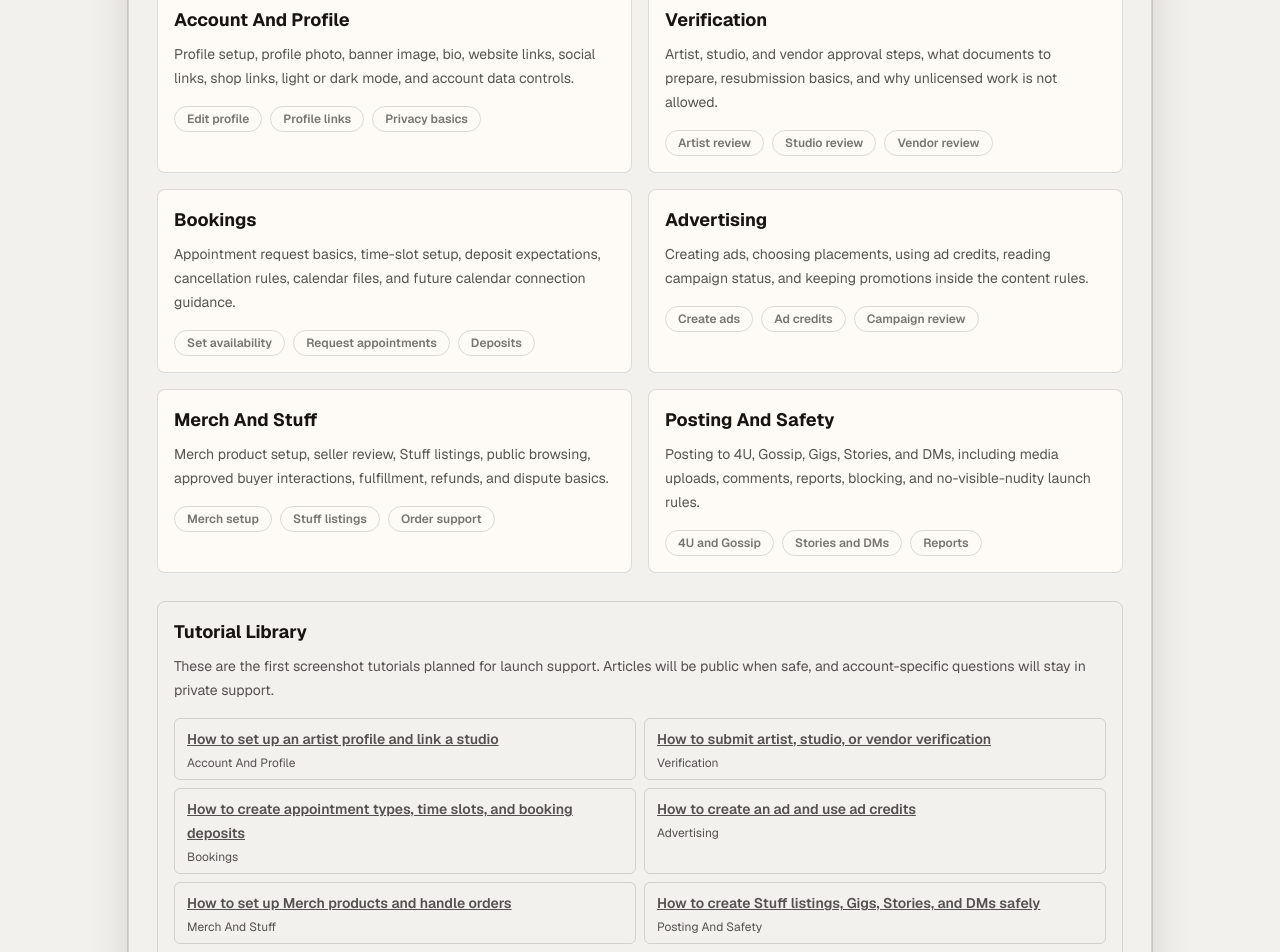
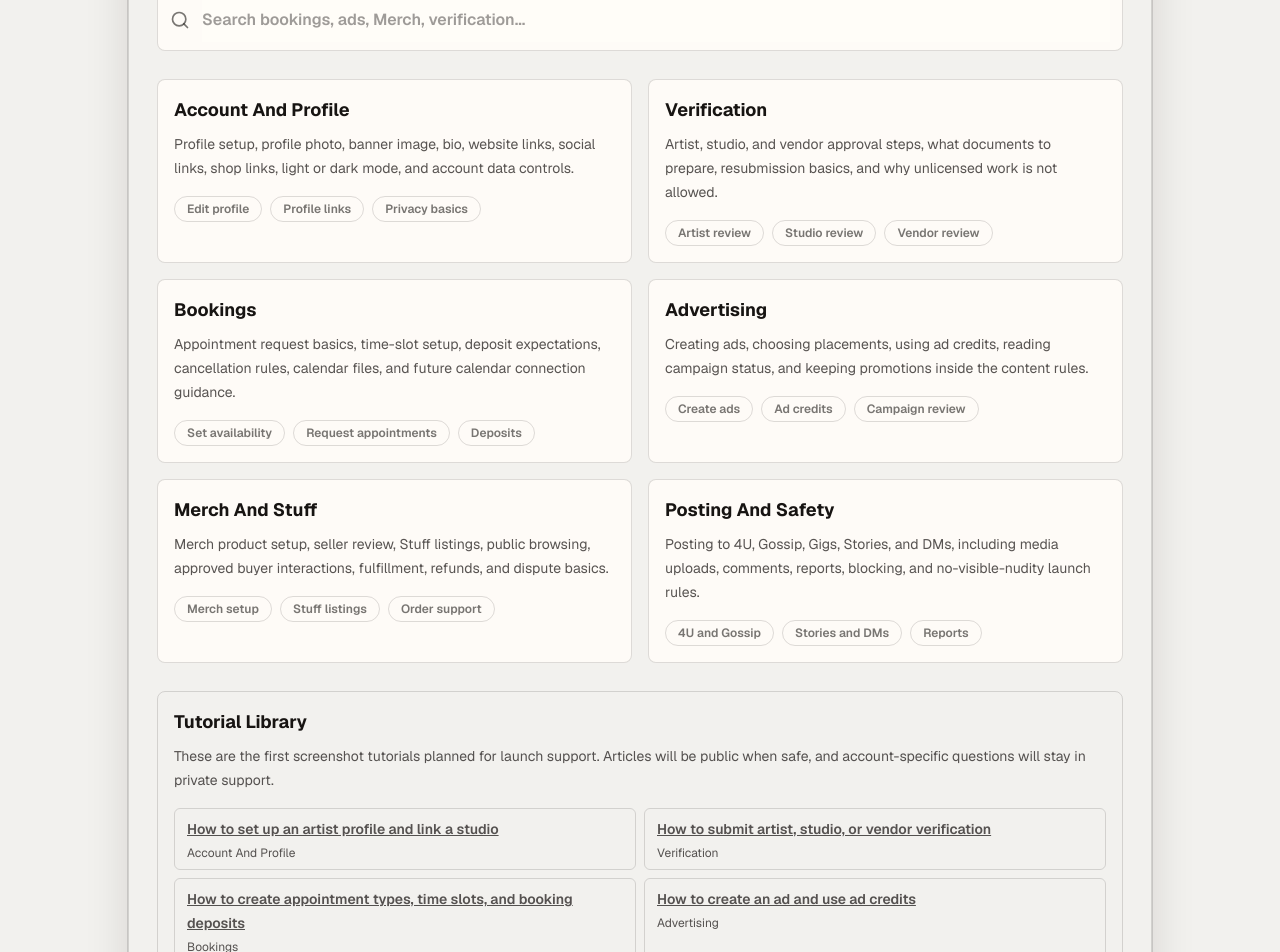
Before and after one commit to lobosdesigns/thetattoocore, a Next.js app: page /help in a window 1280 px wide. Shown: the part 320-1272 px from the top of the page. Built offline with nearby package versions, Linux system fonts and the light colour scheme; no server answers.

Commit message:
Add help center search

```diff
--- a/scripts/smoke-public-routes.mjs
+++ b/scripts/smoke-public-routes.mjs
@@ -378,6 +378,8 @@ const checks = [
     status: [200],
     includes: [
       "Help Center",
+      "Search Help Center",
+      "Search bookings, ads, Merch, verification",
       "Tutorial Library",
       "Article Comments",
       "/help/booking-appointments",
--- /dev/null
+++ b/src/app/help/help-center-search.tsx
@@ -0,0 +1,121 @@
+"use client";
+
+import Link from "next/link";
+import { Search } from "lucide-react";
+import { useMemo, useState } from "react";
+import { helpArticles, helpCategories } from "@/lib/help-center";
+
+function includesTerm(value: string, term: string) {
+  return value.toLowerCase().includes(term);
+}
+
+export function HelpCenterSearch() {
+  const [query, setQuery] = useState("");
+  const normalizedQuery = query.trim().toLowerCase();
+
+  const filteredArticles = useMemo(() => {
+    if (!normalizedQuery) {
+      return helpArticles;
+    }
+
+    return helpArticles.filter((article) => {
+      const haystack = [
+        article.category,
+        article.description,
+        article.title,
+        ...article.steps,
+      ].join(" ");
+
+      return includesTerm(haystack, normalizedQuery);
+    });
+  }, [normalizedQuery]);
+
+  const filteredCategories = useMemo(() => {
+    if (!normalizedQuery) {
+      return helpCategories;
+    }
+
+    return helpCategories.filter((category) => {
+      const haystack = [
+        category.description,
+        category.title,
+        ...category.topics,
+      ].join(" ");
+
+      return includesTerm(haystack, normalizedQuery);
+    });
+  }, [normalizedQuery]);
+
+  return (
+    <>
+      <div className="ttc-surface mt-7 flex items-center gap-3 rounded-lg border border-[var(--card-rim)] px-3 py-2">
+        <Search aria-hidden="true" className="size-5 shrink-0 text-[var(--muted-strong)]" />
+        <label className="sr-only" htmlFor="help-search">
+          Search Help Center
+        </label>
+        <input
+          className="min-h-11 flex-1 border-0 bg-transparent text-base font-semibold outline-none placeholder:text-[var(--muted)]"
+          id="help-search"
+          onChange={(event) => setQuery(event.target.value)}
+          placeholder="Search bookings, ads, Merch, verification..."
+          type="search"
+          value={query}
+        />
+      </div>
+
+      <div className="mt-7 grid gap-4 md:grid-cols-2">
+        {filteredCategories.map((category) => (
+          <section
+            className="ttc-surface rounded-lg border border-[var(--card-rim)] p-4"
+            key={category.title}
+          >
+            <h2 className="text-lg font-bold">{category.title}</h2>
+            <p className="mt-2 text-sm leading-6 text-[var(--muted)]">
+              {category.description}
+            </p>
+            <div className="mt-4 flex flex-wrap gap-2">
+              {category.topics.map((topic) => (
+                <span
+                  className="rounded-full border border-[var(--card-rim)] px-3 py-1 text-xs font-semibold text-[var(--muted-strong)]"
+                  key={topic}
+                >
+                  {topic}
+                </span>
+              ))}
+            </div>
+          </section>
+        ))}
+      </div>
+
+      <section className="mt-7 rounded-lg border border-[var(--card-rim)] p-4">
+        <h2 className="text-lg font-bold">Tutorial Library</h2>
+        <p className="mt-2 text-sm leading-6 text-[var(--muted)]">
+          These are the first screenshot tutorials planned for launch support.
+          Articles will be public when safe, and account-specific questions will
+          stay in private support.
+        </p>
+        <ul className="mt-4 grid gap-2 text-sm leading-6 text-[var(--muted)] md:grid-cols-2">
+          {filteredArticles.map((article) => (
+            <li
+              className="rounded-md border border-[var(--card-rim)] bg-[var(--surface-subtle)] px-3 py-2"
+              key={article.slug}
+            >
+              <Link className="font-semibold underline" href={`/help/${article.slug}`}>
+                {article.title}
+              </Link>
+              <span className="mt-1 block text-xs text-[var(--muted)]">
+                {article.category}
+              </span>
+            </li>
+          ))}
+        </ul>
+        {filteredArticles.length === 0 ? (
+          <p className="mt-4 rounded-md border border-[var(--card-rim)] bg-[var(--surface-subtle)] p-3 text-sm leading-6 text-[var(--muted)]">
+            No guide matched that search. Contact support with the feature name
+            and where you got stuck.
+          </p>
+        ) : null}
+      </section>
+    </>
+  );
+}
--- a/src/app/help/page.tsx
+++ b/src/app/help/page.tsx
@@ -1,7 +1,7 @@
 import Link from "next/link";
 import type { Metadata } from "next";
+import { HelpCenterSearch } from "./help-center-search";
 import { LogoLockup } from "../logo-mark";
-import { helpArticles, helpCategories } from "@/lib/help-center";
 import { siteName, supportEmail } from "@/lib/site";
 
 export const metadata: Metadata = {
@@ -37,53 +37,7 @@ export default function HelpCenterPage() {
             into screenshot walkthroughs, short clips, and searchable answers.
           </p>
 
-          <div className="mt-7 grid gap-4 md:grid-cols-2">
-            {helpCategories.map((category) => (
-              <section
-                className="ttc-surface rounded-lg border border-[var(--card-rim)] p-4"
-                key={category.title}
-              >
-                <h2 className="text-lg font-bold">{category.title}</h2>
-                <p className="mt-2 text-sm leading-6 text-[var(--muted)]">
-                  {category.description}
-                </p>
-                <div className="mt-4 flex flex-wrap gap-2">
-                  {category.topics.map((topic) => (
-                    <span
-                      className="rounded-full border border-[var(--card-rim)] px-3 py-1 text-xs font-semibold text-[var(--muted-strong)]"
-                      key={topic}
-                    >
-                      {topic}
-                    </span>
-                  ))}
-                </div>
-              </section>
-            ))}
-          </div>
-
-          <section className="mt-7 rounded-lg border border-[var(--card-rim)] p-4">
-            <h2 className="text-lg font-bold">Tutorial Library</h2>
-            <p className="mt-2 text-sm leading-6 text-[var(--muted)]">
-              These are the first screenshot tutorials planned for launch
-              support. Articles will be public when safe, and account-specific
-              questions will stay in private support.
-            </p>
-            <ul className="mt-4 grid gap-2 text-sm leading-6 text-[var(--muted)] md:grid-cols-2">
-              {helpArticles.map((article) => (
-                <li
-                  className="rounded-md border border-[var(--card-rim)] bg-[var(--surface-subtle)] px-3 py-2"
-                  key={article.slug}
-                >
-                  <Link className="font-semibold underline" href={`/help/${article.slug}`}>
-                    {article.title}
-                  </Link>
-                  <span className="mt-1 block text-xs text-[var(--muted)]">
-                    {article.category}
-                  </span>
-                </li>
-              ))}
-            </ul>
-          </section>
+          <HelpCenterSearch />
 
           <section className="ttc-surface mt-7 rounded-lg border border-[var(--card-rim)] p-4">
             <h2 className="text-lg font-bold">Article Comments</h2>
```
Also changed, not shown: 1 other file (tests, documents, lock files or other folders).
